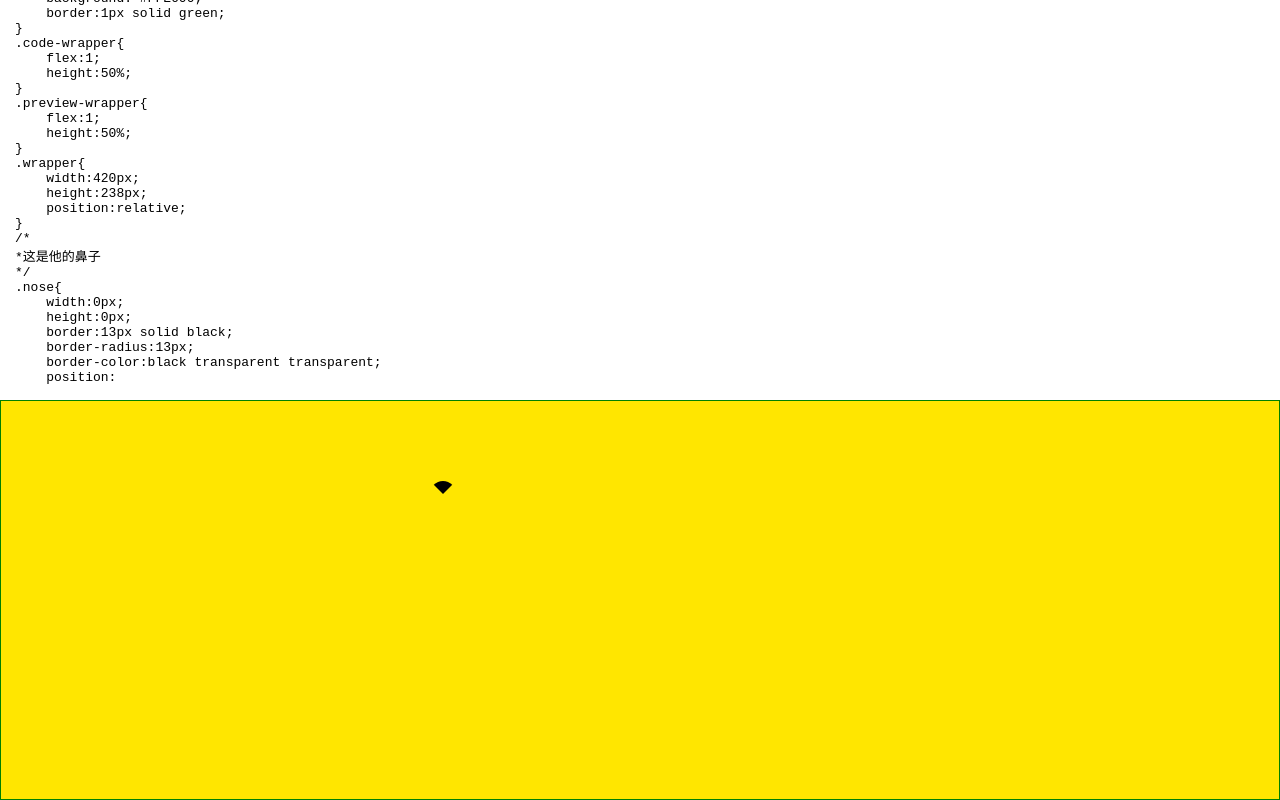
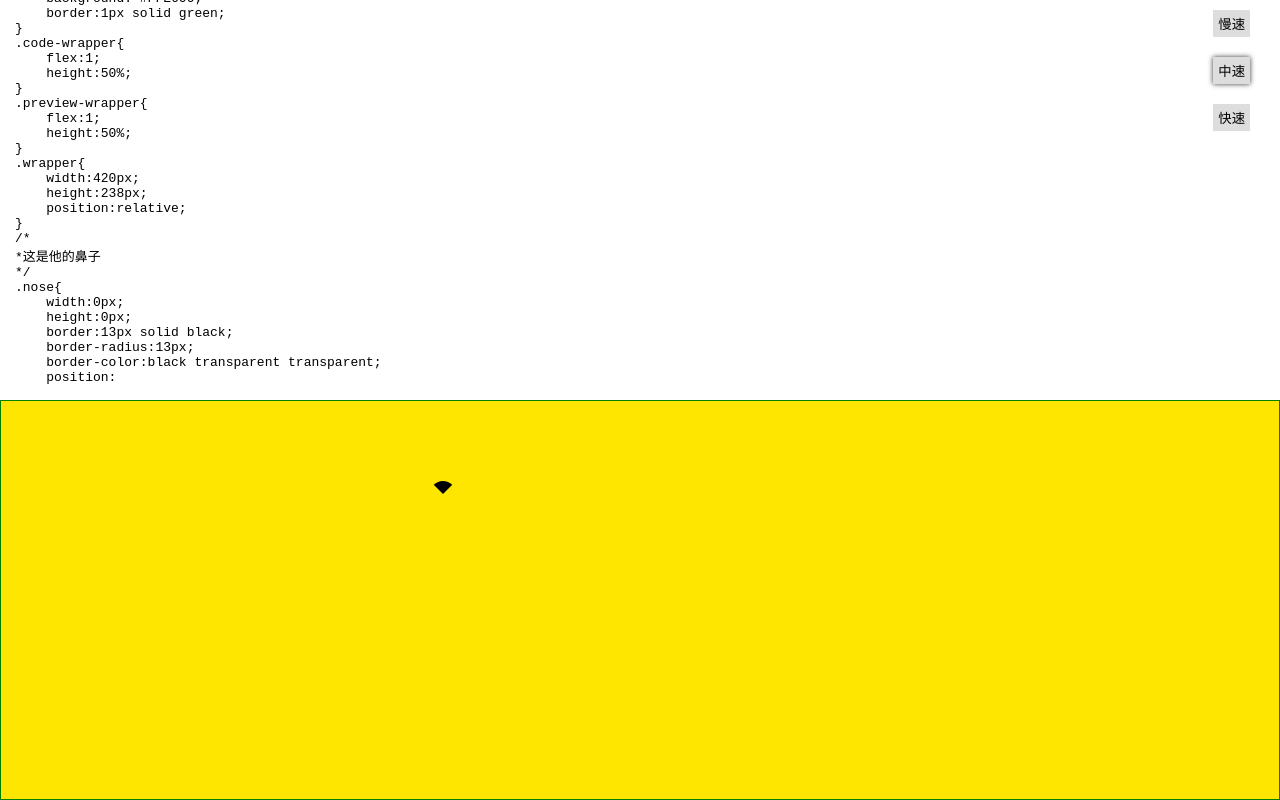
Before and after one commit to Gene80230/Pikachu, a website: page index.html in a window 1280 px wide. Drawn offline with Linux system fonts and the light colour scheme.

Commit message:
add jquery

```diff
--- a/css/style.css
+++ b/css/style.css
@@ -15,3 +15,22 @@
       height:100%;
       padding:15px;
   }
+  .actions{
+    position:absolute;
+    right:20px;
+    top:0;
+    display:flex;
+    flex-direction:column;
+  }
+  .actions>button{
+    margin:10px;
+    background:#ddd;
+    padding:4px 5px;
+    border:none;
+  }
+  .actions>button.active{
+    box-shadow: 0px 0px 5px rgba(0,0,0,0.8);
+  }
+  .actions>button:focus{
+   outline: none;
+  }
--- a/index.html
+++ b/index.html
@@ -28,6 +28,11 @@
         </div>
       </div>
     </div>
+    <div class="actions">
+      <button data-speed="slow">慢速</button>
+      <button data-speed="normal" class="active">中速</button>
+      <button data-speed="fast">快速</button>
+    </div>
     <script src="./js/main.js"></script>
 </body>
 </html>
--- /dev/null
+++ b/package.json
@@ -0,0 +1,5 @@
+{
+  "dependencies": {
+    "jquery": "^3.3.1"
+  }
+}
```
Also changed, not shown: 2 other files.
